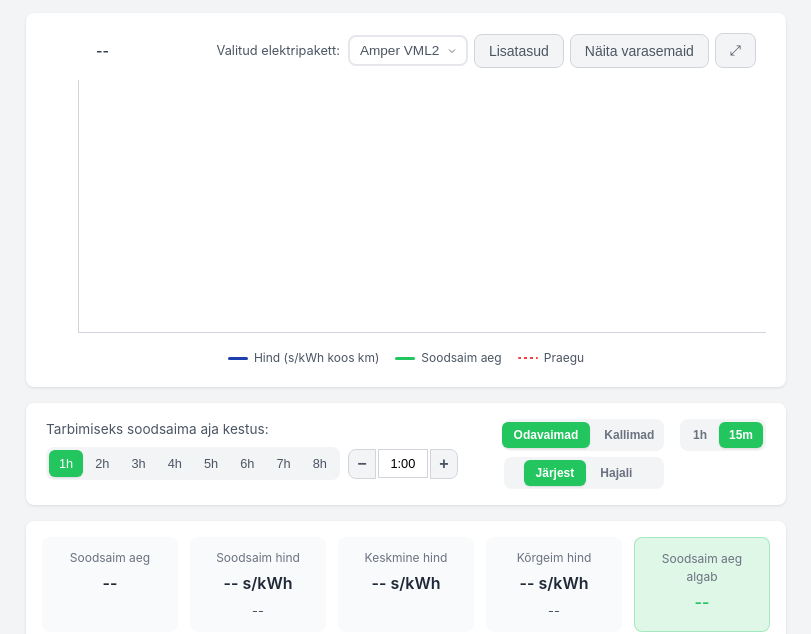
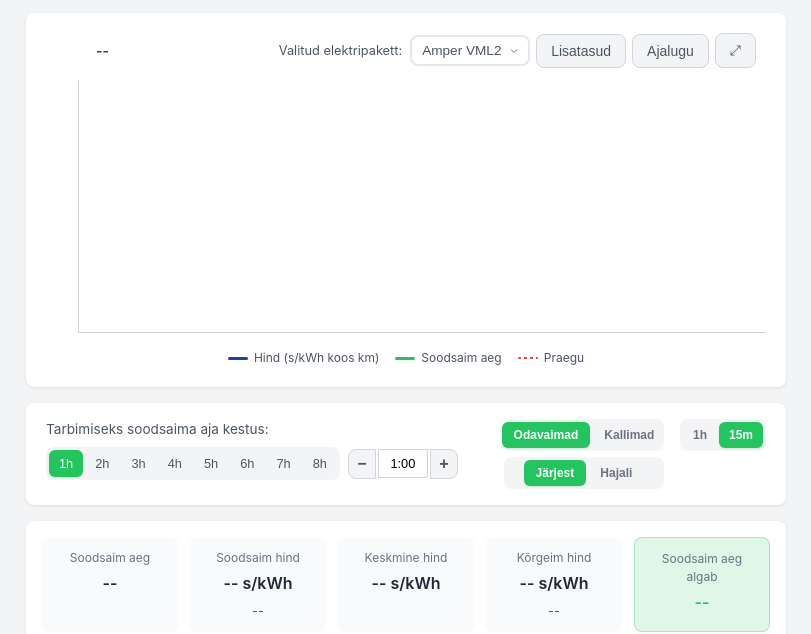
Before and after one commit to orinocoz/energymeter, a website: page public/index.html in a window 1280 px wide. Shown: the part 201-835 px from the top of the page, without its empty margins (234-1045 px from the left). Drawn offline with Linux system fonts and the light colour scheme; no server answers.

Commit message:
Rename 'Näita varasemaid' button label to 'Ajalugu'

```diff
--- a/public/index.html
+++ b/public/index.html
@@ -27,7 +27,7 @@
             <span class="package-select-label">Valitud elektripakett:</span>
             <select id="networkPackageTop" class="chart-toggle" title="Vali elektripakett"></select>
             <button id="toggleDualLines" class="btn-secondary chart-toggle" title="Näita kahte hinnagraafikut: börsihind ja hind koos lisatasudega">Lisatasud</button>
-            <button id="toggleShowPast" class="btn-secondary chart-toggle" title="Näita ka juba möödunud aegu graafikul">Näita varasemaid</button>
+            <button id="toggleShowPast" class="btn-secondary chart-toggle" title="Näita ka juba möödunud aegu graafikul">Ajalugu</button>
             <button id="chartToggleFull" class="btn-secondary chart-toggle" title="Suurenda graafik laiuseni">⤢</button>
           </div>
         </div>
```
